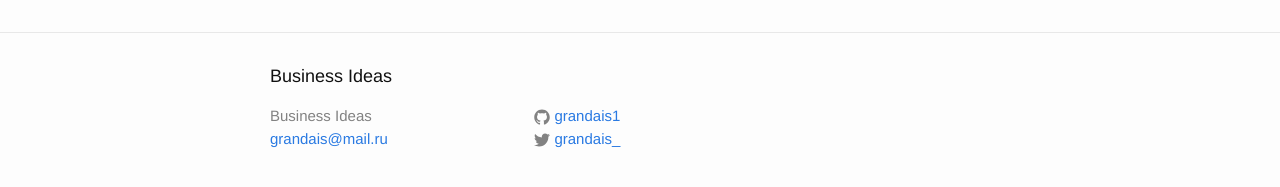
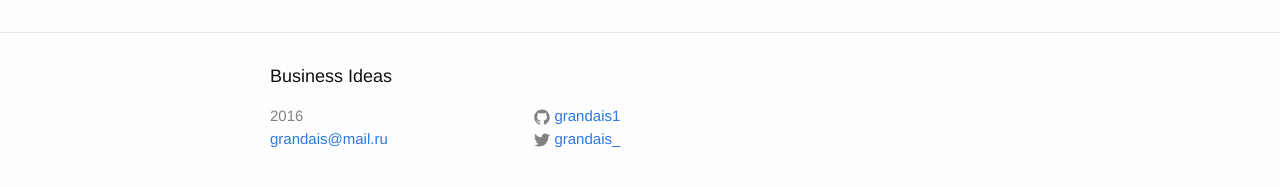
Before and after one commit to svetashov/bizideas.github.io, a Jekyll site: the page built from about.md, in a window 1280 px wide. Shown: the part 313-500 px from the top of the page. Built offline with Jekyll 4.4.1, drawn with Linux system fonts in a browser that asks for light colours.

Commit message:
Update footer.html

```diff
--- a/_includes/footer.html
+++ b/_includes/footer.html
@@ -7,7 +7,7 @@
     <div class="footer-col-wrapper">
       <div class="footer-col footer-col-1">
         <ul class="contact-list">
-          <li>{{ site.title }}</li>
+          <li>2016</li>
           <li><a href="mailto:{{ site.email }}">{{ site.email }}</a></li>
         </ul>
       </div>
```
